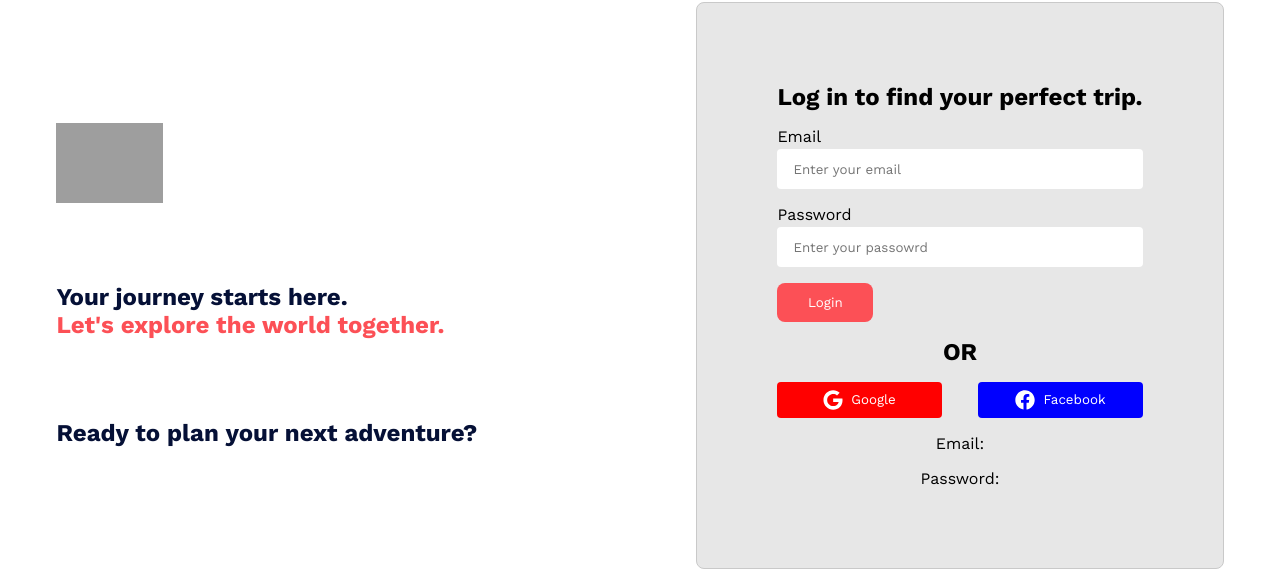
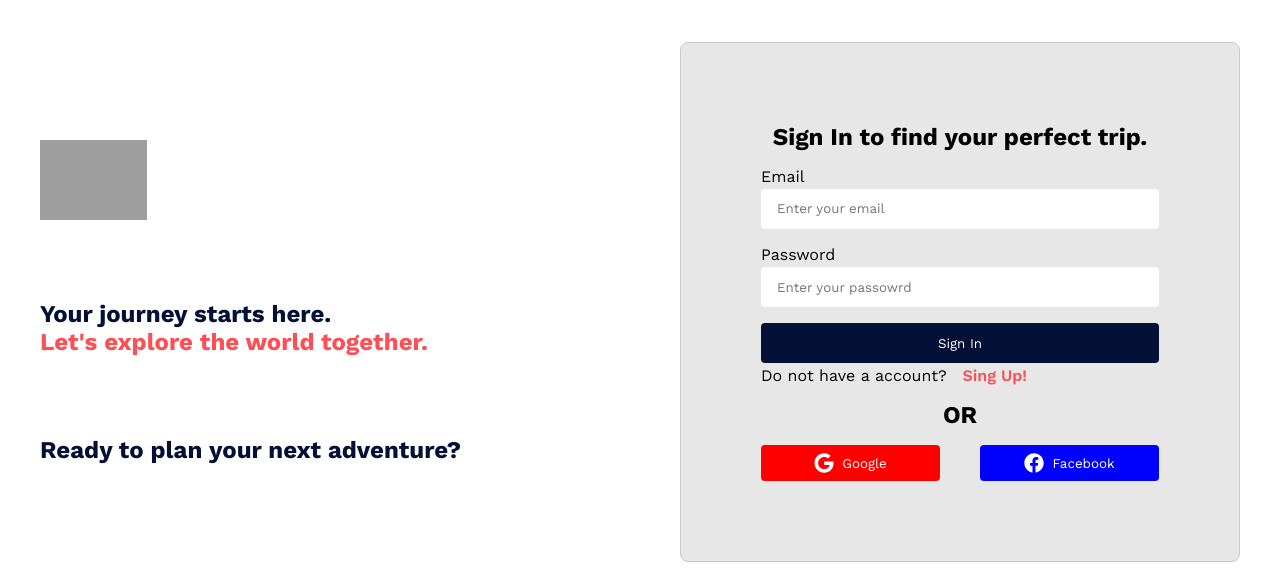
Before and after one commit to BuenoMVP/Desafio_3_PB_Compass, a React (Vite) app: page /Login in a window 1280 px wide. Shown: the part 142-713 px from the top of the page. Built offline with nearby package versions, Linux system fonts and the light colour scheme; grey boxes are pictures that could not be loaded.

Commit message:
feat: add sign in and sign up on login page

```diff
--- a/src/Frontend/Pages/Login.tsx
+++ b/src/Frontend/Pages/Login.tsx
@@ -1,11 +1,10 @@
-import { useState } from 'react'
+import { FormEvent, useState } from 'react'
 import Footer from '../Components/Footer'
-import FormButton from '../Components/FormButton'
 import Header from '../Components/Header'
 import style from './login.module.css'
 import { FaFacebook, FaGoogle } from 'react-icons/fa'
 
-import { GoogleAuthProvider, signInWithPopup, FacebookAuthProvider } from 'firebase/auth'
+import { createUserWithEmailAndPassword, GoogleAuthProvider, signInWithPopup, FacebookAuthProvider, signInWithEmailAndPassword } from 'firebase/auth'
 import { auth } from '../Services/firebase'
 
 const Login = () => {
@@ -13,6 +12,7 @@ const Login = () => {
     const [password, setPassword] = useState<string>("");
     const [validEmail, setValidEmail] = useState<boolean>(true);
     const [validPassword, setValidPassword] = useState<boolean>(true);
+    const [userLogin, setUserLogin] = useState<boolean>(true)
 
     const regex: RegExp = /^[^\s@]+@[^\s@]+\.(com|br)$/
 
@@ -33,6 +33,28 @@ const Login = () => {
             setValidPassword(true)
         } else {
             setValidPassword(false)
+        }
+    }
+
+    async function handleCreateUser (e: FormEvent) {
+        e.preventDefault()
+
+        try {
+          const credentials = await createUserWithEmailAndPassword(auth, email, password)
+          console.log(credentials)
+        } catch (error) {
+          console.error({'error': error})
+        }
+    }
+
+    async function handleLoginUser (e: FormEvent) {
+        e.preventDefault()
+
+        try {
+          const credentials = await signInWithEmailAndPassword(auth, email, password)
+          console.log(credentials)
+        } catch (error) {
+          console.error({'error': error})
         }
     }
 
@@ -66,10 +88,12 @@ const Login = () => {
 
             <div className={style.formLogin}>
                 <div className={style.texts}>
-                    <h1>Log in to find your perfect trip.</h1>
+                    <h1>
+                        { userLogin ? 'Sign In to find your perfect trip.' : 'Sign Up to find your perfect trip.'}
+                    </h1>
                 </div>
 
-                <form action="POST">
+                <form onSubmit={userLogin ? handleLoginUser : handleCreateUser}>
                     <div>
                         <label>Email</label>
                         <input type="text" placeholder='Enter your email' onChange={(e) => validateEmail(e.target.value)}/>
@@ -80,7 +104,19 @@ const Login = () => {
                         <input type="password" placeholder='Enter your passowrd' onChange={(e) => validatePassword(e.target.value)}/>
                         {!validPassword && <p className={style.errorText}>Min 6 characters</p>}
                     </div>
-                    <FormButton title='Login' type='submit' />
+
+                    <div>
+                        <button>
+                            <span>{userLogin ? 'Sign In' : 'Sign Up'}</span>
+                        </button>
+
+                        <span>
+                            { userLogin ? 'Do not have a account?' : 'Do you have a account?'}
+                            <p onClick={() => setUserLogin(!userLogin)}>
+                                {userLogin ? 'Sing Up!' : 'Sign In!'}
+                            </p>
+                        </span>
+                    </div>
                 </form>
                 <h2>OR</h2>
                 <div className={style.social}>
@@ -93,9 +129,6 @@ const Login = () => {
                         Facebook
                     </button>
                 </div>
-
-                <p>Email: {email}</p>
-                <p>Password: {password}</p>
             </div>
 
         </section>
--- a/src/Frontend/Pages/login.module.css
+++ b/src/Frontend/Pages/login.module.css
@@ -11,6 +11,7 @@
     justify-content: center;
     align-items: center;
     width: 100%;
+    height: 95vh;
     padding: 5rem 0;
     gap: 10%;
 }
@@ -19,6 +20,7 @@
     display: inherit;
     flex-direction: column;
     align-items: start;
+    justify-content: center;
     width: 40%;
     height: 100%;
     gap: 5rem;
@@ -34,7 +36,7 @@
     justify-content: center;
     align-items: center;
     background-color: #e7e7e7;
-    min-width: 30rem;
+    min-width: 35rem;
     border-radius: 8px;
     padding: 5rem;
     gap: 1rem;
@@ -60,6 +62,34 @@
                 padding-left: 1rem;
                 outline: none;
             }
+
+            span {
+                display: flex;
+                gap: 1rem;
+            }
+        }
+
+        button {
+            display: inherit;
+            justify-content: center;
+            align-items: center;
+            width: 100%;
+            height: 2.5rem;
+            background-color: #051036;
+            cursor: pointer;
+            border-radius: 4px;
+            color: #fff;
+            border: none;
+        }
+
+        p {
+            cursor: pointer;
+            color: #FC5056;
+            font-weight: 600;
+        }
+
+        p:hover {
+            text-decoration: underline;
         }
     }
 
```
